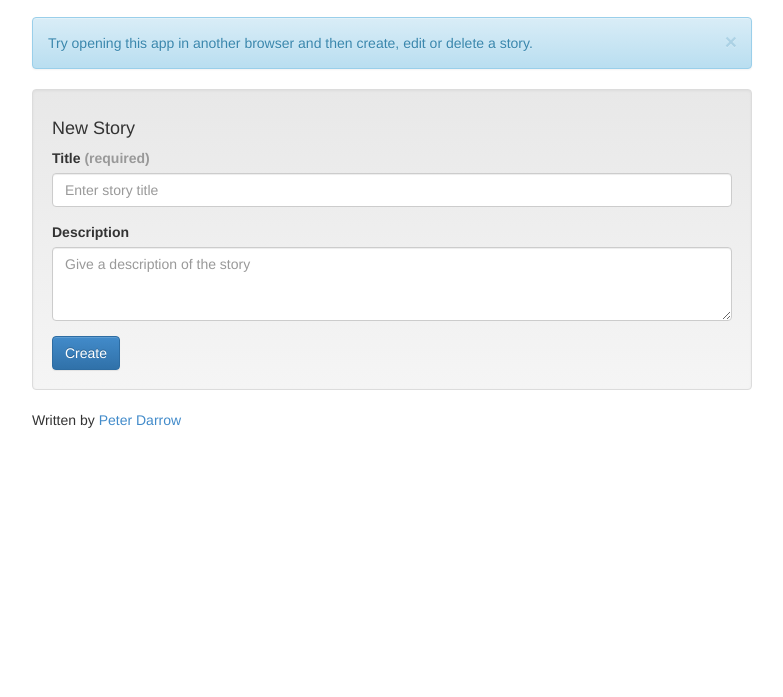
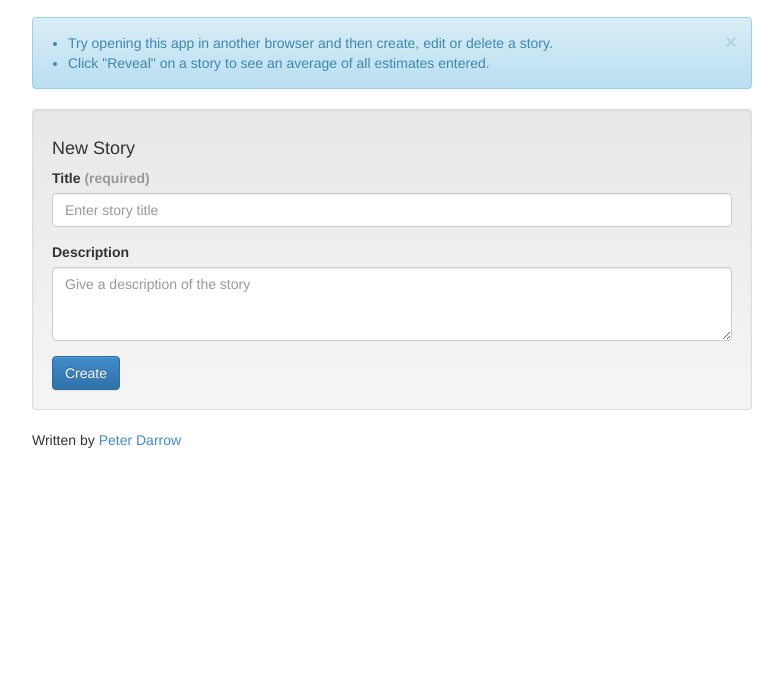
Before and after one commit to pmdarrow/planning-poker, a website: page index.html in a window 1280 px wide. Shown: the part 103-800 px from the top of the page, without its empty margins (248-1031 px from the left). Drawn offline with Linux system fonts and the light colour scheme; a script that the page names is missing.

Commit message:
Add some more help text.

```diff
--- a/css/style.css
+++ b/css/style.css
@@ -67,3 +67,7 @@
 .estimate {
     font-weight: bold;
 }
+
+.alert ul {
+    padding-left: 20px;
+}
--- a/index.html
+++ b/index.html
@@ -19,7 +19,10 @@
         <section id="intro">
             <div class="alert alert-info alert-dismissable">
               <button type="button" class="close" data-dismiss="alert" aria-hidden="true">&times;</button>
-              Try opening this app in another browser and then create, edit or delete a story.
+              <ul>
+                  <li>Try opening this app in another browser and then create, edit or delete a story.</li>
+                  <li>Click "Reveal" on a story to see an average of all estimates entered.</li>
+              </ul>
             </div>
         </section>
 
```
